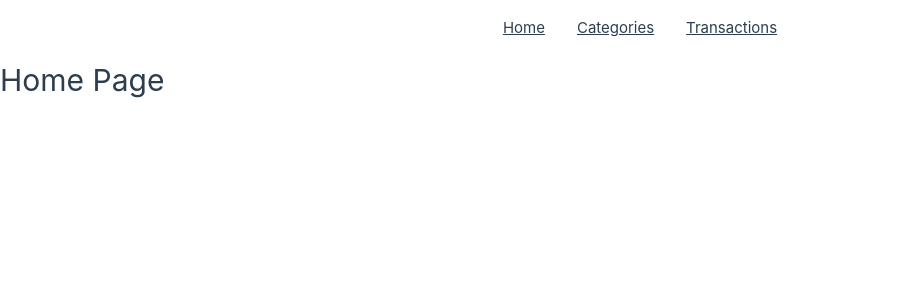
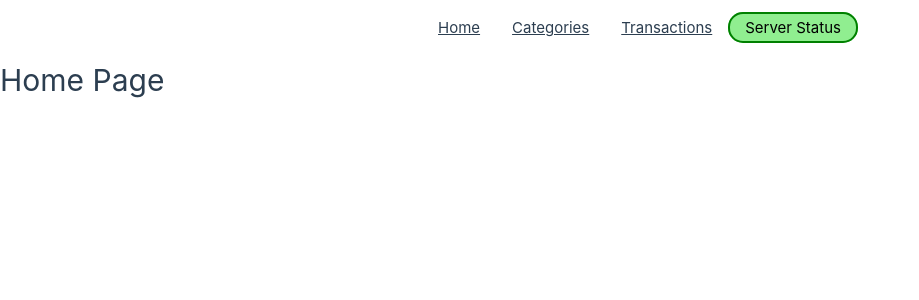
Before and after one commit to Antzy21/Money-Tracker-2.0, a Vue app in the folder Client-ui/: page / in a window 1280 px wide. Shown: the top 300 px of the page, without its empty margins (0-919 px from the left). Built offline with nearby package versions, Linux system fonts and the light colour scheme; no server answers.

Commit message:
Add server status using healthcheck api

```diff
--- a/Client-ui/src/App.vue
+++ b/Client-ui/src/App.vue
@@ -1,5 +1,6 @@
 <script setup lang="ts">
 import { RouterLink, RouterView } from 'vue-router'
+import HealthCheck from './components/HealthCheck.vue'
 </script>
 
 <template>
@@ -8,6 +9,7 @@ import { RouterLink, RouterView } from 'vue-router'
       <RouterLink to="/">Home</RouterLink>
       <RouterLink to="/categories">Categories</RouterLink>
       <RouterLink to="/transactions">Transactions</RouterLink>
+      <HealthCheck></HealthCheck>
     </nav>
   </header>
 
--- /dev/null
+++ b/Client-ui/src/components/HealthCheck.vue
@@ -0,0 +1,44 @@
+<script setup lang="ts">
+import { healthcheck } from '@/api/HealthCheckApi';
+import { ref } from 'vue';
+
+var healthStatus = ref("warning")
+
+healthcheck().then((_) => {
+    healthStatus.value = "ok"
+}).catch(() => {
+    healthStatus.value = "error"
+})
+
+</script>
+
+<template>
+    <span class="health" :class="healthStatus">Server Status</span>
+</template>
+
+<style scoped>
+.health {
+    padding-left: 1em;
+    padding-right: 1em;
+    padding-top: 0.25em;
+    padding-bottom: 0.25em;
+    border-radius: 1em;
+    color: black;
+}
+
+.warning {
+    background-color: yellow;
+    border: 2px solid orange;
+}
+
+.ok {
+    background-color: lightgreen;
+    border: 2px solid green;
+}
+
+.error {
+    background-color: red;
+    font-weight: bold;
+    border: 2px solid maroon;
+}
+</style>
```
